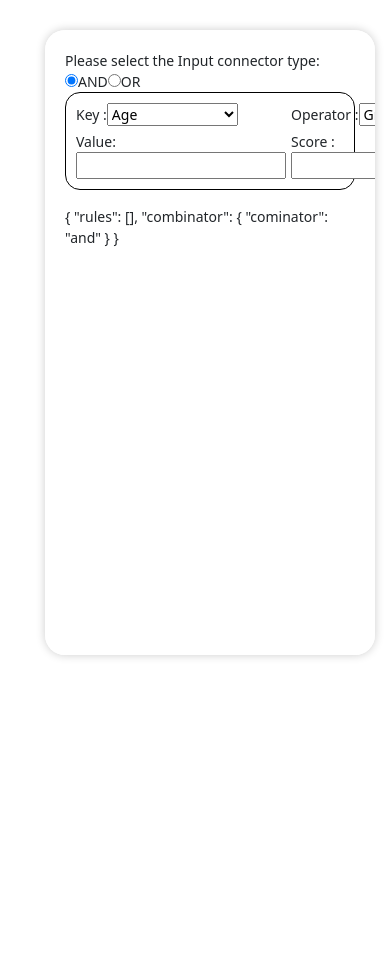
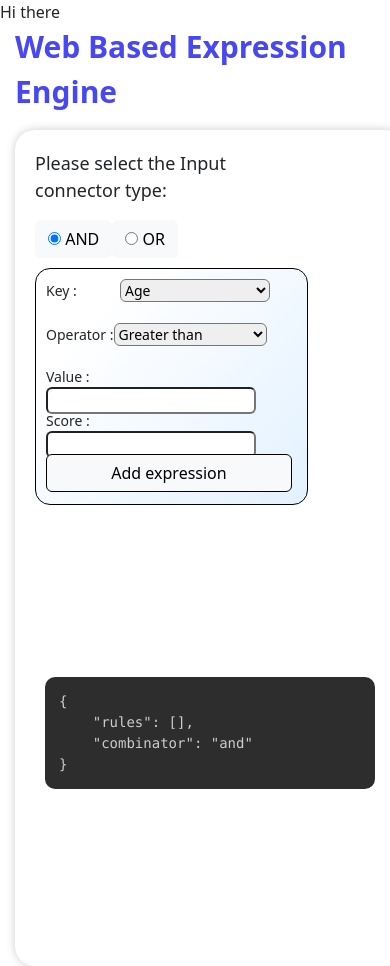
Before and after one commit to suryakumar120/crego, a React (Create React App) app: page / in a window 390 px wide. Before the commit the page ends 844 px from the top, so only its background shows below. Built offline with nearby package versions, Linux system fonts and the light colour scheme.

Commit message:
Added css for expressions and grid layout for add expression button

```diff
--- a/package.json
+++ b/package.json
@@ -10,6 +10,7 @@
     "react": "^18.2.0",
     "react-dom": "^18.2.0",
     "react-scripts": "5.0.1",
+    "react-syntax-highlighter": "^15.5.0",
     "web-vitals": "^2.1.4"
   },
   "scripts": {
--- a/src/App.js
+++ b/src/App.js
@@ -1,12 +1,15 @@
 import React from 'react';
 import { useState } from 'react';
 import './app.css';
-class App extends React.Component{
-    constructor(props){
+import { tomorrow } from 'react-syntax-highlighter/dist/esm/styles/prism';
+import SyntaxHighlighter from 'react-syntax-highlighter/dist/esm/default-highlight';
+import delete_img from './assets/x-mark_1617543.png'
+class App extends React.Component {
+  constructor(props) {
     super(props);
     this.state = {
-        selectedConnector:'and',
-      expressions:JSON.parse(localStorage.getItem('expressions')) || [],
+      selectedConnector: 'and',
+      expressions: JSON.parse(localStorage.getItem('expressions')) || [],
     }
   }
   componentDidMount() {
@@ -21,17 +24,17 @@ class App extends React.Component{
   componentDidUpdate() {
     localStorage.setItem('expressions', JSON.stringify(this.state.expressions));
   }
-    handleConnectorSelect =(connector)=>{
-        this.setState({selectedConnector: connector.target.value})
+  handleConnectorSelect = (connector) => {
+    this.setState({ selectedConnector: connector.target.value })
   }
-    handleAddExpression = (e) =>{
+  handleAddExpression = (e) => {
     e.preventDefault();
     const expression = {
       key: e.target.elements.key.value,
 
-          operator:e.target.elements.operator.value,
-          value:e.target.elements.value.value,
-          score:e.target.elements.score.value,
+      operator: e.target.elements.operator.value,
+      value: e.target.elements.value.value,
+      score: e.target.elements.score.value,
 
     }
     console.log(expression.key);
@@ -39,37 +42,44 @@ class App extends React.Component{
     //    console.log(expression);
     // })
     console.log(this.state.expressions);
-      this.setState((prevState) =>({expressions : [...prevState.expressions,expression]})
+    this.setState((prevState) => ({ expressions: [...prevState.expressions, expression] })
     )
 
 
 
   }
-    handleDeleteExpression = (index) =>{
-      var filteredItems = this.state.expressions.filter(function(item,id){ return index!==id});
-        this.setState((prevState) =>({
-          expressions:filteredItems,
+  handleDeleteExpression = (index) => {
+    var filteredItems = this.state.expressions.filter(function (item, id) { return index !== id });
+    this.setState((prevState) => ({
+      expressions: filteredItems,
     }
     ))
   }
-    handleGenerateOutput = () =>{
+  handleGenerateOutput = () => {
 
   }
-    render(){
-      const expression_list = this.state.expressions.map((items,index)=>(<li className='expression_item'>key:{items.key} operator:{items.operator} value:{items.value} score:{items.score} <button className='delete_btn'onClick={()=>this.handleDeleteExpression(index)}>Delete</button></li>))
-      const rules = this.state.expressions.map((items,index)=>({"key":items.key,"output":{"operator":items.operator,"value":items.value,"score":items.score}}));
-      const combinator = {"cominator":this.state.selectedConnector};
-      const output = {rules ,combinator};
+  render() {
+    const expression_list = this.state.expressions.map((items, index) => (
+    <li className='expression_item'>
+          <div>key: {items.key}</div>
+          <div>operator: {items.operator}</div>
+          <div>value: {items.value}</div>
+          <div>score: {items.score}</div>
+                 <img className='delete_img' src={delete_img} alt='..' onClick={() => this.handleDeleteExpression(index)}/></li>))
+    const rules = this.state.expressions.map((items, index) => ({ "key": items.key, "output": { "operator": items.operator, "value": items.value, "score": items.score } }));
+    // const combinator = { "cominator": this.state.selectedConnector };
+    const output = { rules, combinator:this.state.selectedConnector };
 
     return (
       <div className="main_container">
+        <p className='title'>Web Based Expression Engine</p>
         <div className='expression_engine_container'>
-
-          <div className="input_connector">Please select the Input connector type:
-             <form>
-                <label><input type='radio' value="and" checked={this.state.selectedConnector === 'and'} onChange={this.handleConnectorSelect}/>AND</label>
-                <label><input type='radio' value="or" checked={this.state.selectedConnector === 'or'} onChange={this.handleConnectorSelect}/>OR</label>
-
+          <div className='input_area'>
+            <div className='input_connector'>
+              <p className='input_connector_sentence'>Please select the Input connector type:</p>
+              <form className='input_form'>
+                <label className='btn btn-light'><input type='radio' value="and" checked={this.state.selectedConnector === 'and'} onChange={this.handleConnectorSelect} />  AND</label>
+                <label class='btn btn-light'><input type='radio' value="or" checked={this.state.selectedConnector === 'or'} onChange={this.handleConnectorSelect} />  OR</label>
               </form>
 
             </div>
@@ -77,7 +87,7 @@ class App extends React.Component{
               {expression_list}
               <form onSubmit={this.handleAddExpression} className='add_expression'>
                 <label htmlFor='key' className='key' >
-                 Key :
+                  <p>Key  :  &nbsp;</p>
                   <select name='key'>
                     <option value="age">Age</option>
                     <option value="credit_score"> Credit Score</option>
@@ -94,14 +104,20 @@ class App extends React.Component{
                     <option value="=">is equal</option>
                   </select>
                 </label>
-               <label htmlFor='value'> Value:<input type='text' name='value' /></label>
-               <label htmlFor='score'>Score : <input type='text' name='score'/></label>
-               <button className= 'add_expression_btn' type='submit' > Add expression</button>
+                <label htmlFor='value' className='value'>Value  : <input type='text' name='value' required/></label>
+                <label htmlFor='score' className='score'>Score : <input type='text' name='score' required/></label>
+                <button className=' btn btn-light add_expression_btn' type='submit' > Add expression</button>
               </form>
 
             </div>
+          </div>
+          <div className="output_area">
             <div className="output">
-              {JSON.stringify(output,null,4)}
+              <SyntaxHighlighter language='JSON' style={tomorrow}>
+                  {JSON.stringify(output, null, 4)}
+              </SyntaxHighlighter>
+
+          </div>
           </div>
 
 
--- /dev/null
+++ b/src/Intro.js
@@ -0,0 +1,10 @@
+import React from "react";
+
+class Intro extends React.Component{
+    render(){
+        return (
+            <div>Hi there</div>
+        )
+    }
+}
+export default Intro;
--- a/src/app.css
+++ b/src/app.css
@@ -9,37 +9,81 @@
    flex-direction: column;
    margin-left: 15px;
    margin-right: 45px;
+   .title{
+        font-size: 30px;
+        color: rgb(71, 71, 243);
+        font-weight: 600;
+   }
+
 }
 .expression_engine_container{
     padding: 20px;
     height: 625px;
-    flex-grow: 1;
+    display: grid;
+    grid-template-columns: 45vw 45vw;
+    grid-column-gap: 20px;
     /* border: 2px solid black; */
     border-radius: 20px;
     background-color: white;
     box-shadow: 0 0 10px rgba(0, 0, 0, 0.2);
     overflow-x: auto;
-    overflow-y: auto;
 }
+.input_area{
+    /* display: flex; */
+    /* flex-direction: column; */
+    width: 47vw;
+    grid-column-start: 1;
+    grid-column-end: 2;
+    /* overflow-y: auto; */
+    .input_connector{
+        .input_connector_sentence{
+            font-size: 18px;
+            font-weight:500;
+        }
+        padding-bottom: 10px;
+        label.radio_labels{
+            display: inline-block;
+            padding: 4px;
+            width: 100px;
+            height: 32px;
+            border: 1px solid white;
+            box-shadow: black;
+            border-radius: 10px;
+            margin: 5px;
+            cursor: pointer;
+            text-align: center;
+            color: rgba(0, 0, 139, 1);
+            background-color: rgb(234, 248, 255);
+        }
+    }
+    .expressions{
+
         .expression_item{
             display:flex;
             flex-wrap: wrap;
             max-width: 500px;
             border:1px solid black;
             justify-content: space-between;
+            /* align-content: ; */
             align-items: center;
             margin-bottom: 16px;
             border-radius: 15px;
             padding: 10px;
+            background-image: linear-gradient(310deg, #fff 20%, #e2f1ff 102.4%);
             .delete_btn{
                 float:right;
 
             }
         }
+        img.delete_img{
+            height: 23px;
+            width: 23px;
+        }
         .add_expression{
             display: grid;
             column-gap: 5px;
             row-gap: 5px;
+            justify-content: space-evenly;
             border: 1px solid black;
             padding-left: 2rem;
             max-width: 500px;
@@ -49,15 +93,101 @@
             border-radius: 15px;
             /* align-content: space-around; */
             padding:10px;
+            background-image: linear-gradient(130deg, #fff 20%, #e2f1ff 102.4%);
+
             .key{
                 align-self: start;
+                display: flex;
+                align-items: baseline;
+                align-content: stretch;
+                select{
+                 width: 80%;
+                 border-radius: 6px;
+                }
 
             }
             .operator{
                 grid-column-start: 2;
                 grid-column-end:4;
+                select{
+                    width: 61%;
+                    border-radius: 6px;
                 }
-    .add_expression.btn{
+            }
+            .value{
+                input{
+                    border-radius: 6px;
+                }
+            }
+            .score{
+                input{
+                    border-radius: 6px;
+                }
+            }
+            .add_expression_btn{
+                grid-row-start:3;
+                grid-column: 1/span 2;
+                border: 1px solid black;
+
+            }
+        }
+        @media  screen and (max-width:971px) {
+            .add_expression{
+                display: grid;
+                column-gap: 5px;
+                row-gap: 5px;
+                border: 1px solid black;
+                grid-template-rows: 18% 18% 18% 18% 18%;
+                padding-left: 2rem;
+                max-width: 500px;
+                max-width: 500px;
+                /* align-items: center; */
+                margin-bottom: 16px;
+                border-radius: 15px;
+                /* align-content: space-around; */
+                padding:10px;
+                background-image: linear-gradient(130deg, #fff 20%, #e2f1ff 102.4%);
+
+                .key{
+                    align-self: start;
+                    display: grid;
+                    align-items: baseline;
+                    align-content: stretch;
+                    select{
+                    grid-row-start: 1;
+                    grid-column-start: 2;
+                    width: 90%;
+                    }
+                }
+                .operator{
+                    grid-row-start: 2;
+                    grid-column-start: 1;
+                }
+                .value{
+                    grid-row-start: 3;
+                    grid-column-start: 1;
+                    select{
+                        grid-row-start:1;
+                        grid-column-start: 2;
+                    }
+                }
+                .score{
+                    grid-row-start: 4;
+                    grid-column-start: 1;
+                }
+                .add_expression_btn{
+                    grid-row-start: 5;
+                    grid-column-start: 1;
+                }
+            }
+
+        }
+    }
+
+}
+
+.input_form{
+    label.radio_labels{
 
     }
 }
@@ -65,3 +195,48 @@
     display: flex ;
     flex-wrap: wrap;
 }
+.output_area{
+    grid-column-start: 2;
+    padding: 10px;
+
+    .output{
+        max-height: 60vh;
+        overflow-y: scroll;
+        border-radius: 10px;
+        pre{
+            border-radius: 10px;
+
+        }
+
+    }
+
+}
+@media screen and (max-width:700px) {
+    .main_container{
+        padding:0px;
+    }
+    .expression_engine_container{
+        grid-template-columns: auto;
+        height: 99vh;
+    }
+    .input_area{
+        width: 70vw;
+    }
+    .output_area{
+        grid-row-start: 2;
+        grid-column-start: 1;
+        padding: 10px;
+
+        .output{
+            max-height: 60vh;
+            overflow-y: scroll;
+            border-radius: 10px;
+            pre{
+                border-radius: 10px;
+
+            }
+
+        }
+
+    }
+}
--- a/src/index.js
+++ b/src/index.js
@@ -1,10 +1,12 @@
 import React from 'react';
 import ReactDOM from 'react-dom/client';
 import App from './App';
+import Intro from './Intro';
 import 'bootstrap/dist/css/bootstrap.css'
 const root = ReactDOM.createRoot(document.getElementById('root'));
 root.render(
   <React.StrictMode>
+    <Intro/>
     <App />
   </React.StrictMode>
 );
```
Also changed, not shown: src/assets/x-mark_1617543.png (added), 1 other file (tests, documents, lock files or other folders). Lines whose indentation alone changed are shown as unchanged.
